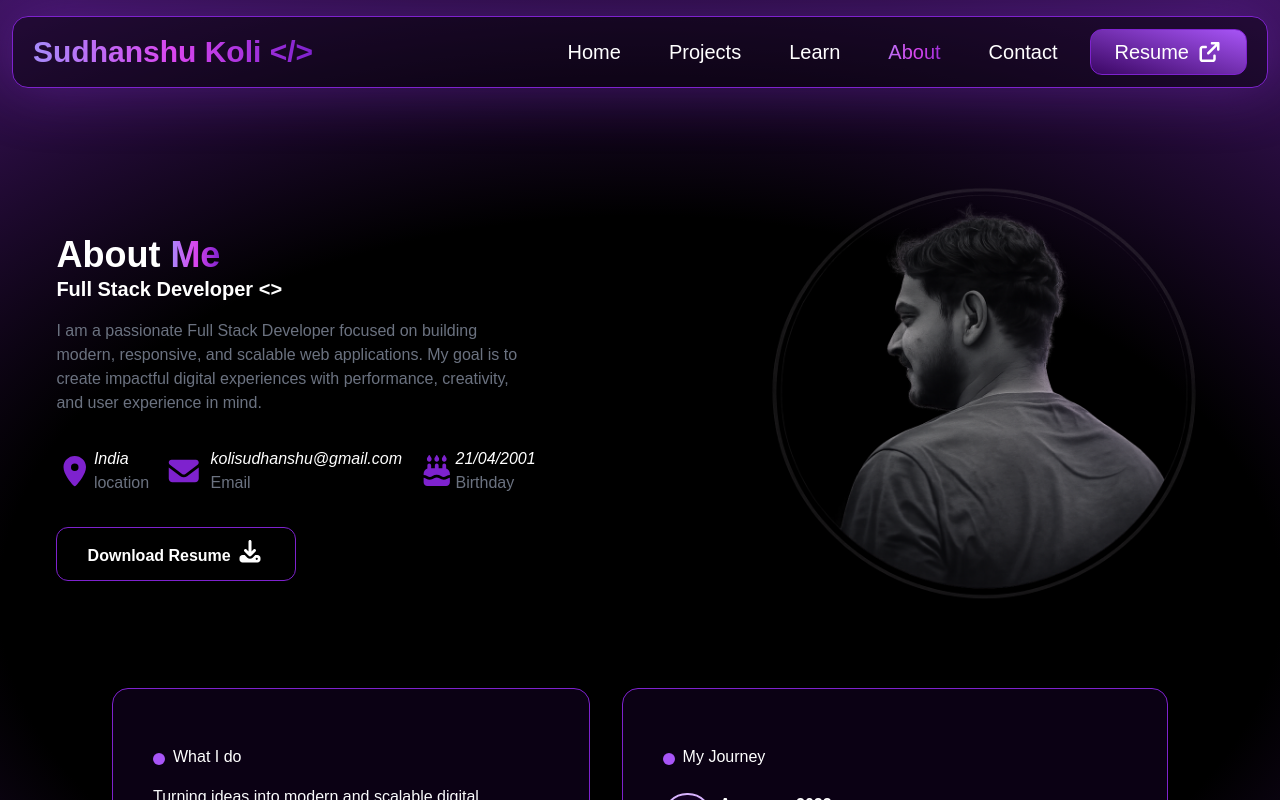
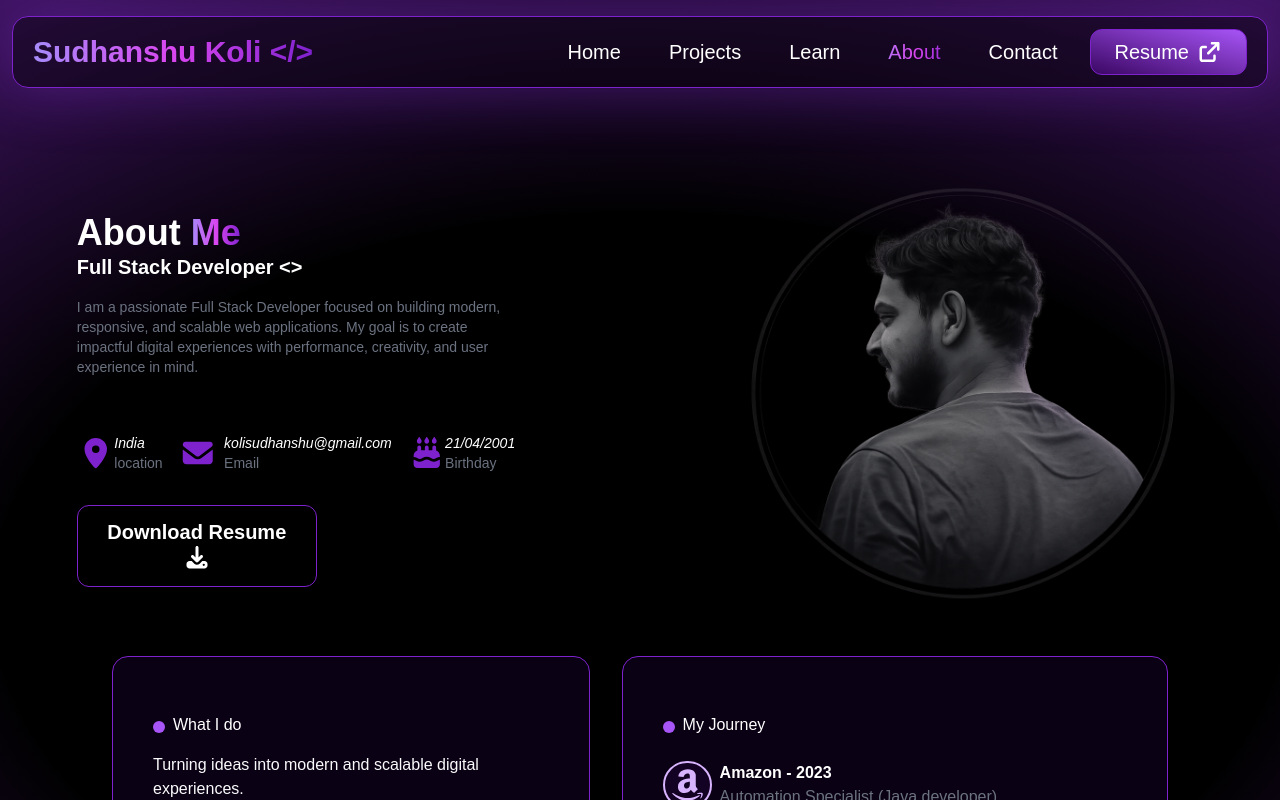
Before and after one commit to sudhanshukoli/Portfolio, a React (Create React App) app: page /about in a window 1280 px wide. Shown: the top 800 px of the page. Built offline with nearby package versions, Linux system fonts and the light colour scheme; a web font is replaced by a local one.

Commit message:
Made About page partial mob compatible

```diff
--- a/src/component/About/About.jsx
+++ b/src/component/About/About.jsx
@@ -8,7 +8,7 @@ import AboutSkills from "./AboutSkills";
 export default function About(){
 
     return(<>
-            <section className="flex flex-col items-center justify-center w-full h-full gap-10 pt-20 pb-20 overflow-hidden shadow-xl px-28">
+            <section className="flex flex-col items-center justify-center w-full h-full px-8 pt-10 overflow-hidden shadow-xl md:pb-20 md:pt-20 md:gap-2 md:px-28">
                 <AboutDesc />
 
                 <div className="flex justify-center w-full h-full gap-8 ">
--- a/src/component/About/AboutDesc.jsx
+++ b/src/component/About/AboutDesc.jsx
@@ -9,30 +9,37 @@ export default function AboutDesc(){
 
     return(<>
 
-        <section className="flex items-center justify-center gap-52">
+        <section className="flex flex-col items-center justify-center w-full md:flex-row md:gap-52">
             <div className="w-full">
-                <h1 className="mb-4 text-4xl font-bold text-left text-white font-railway">About <b className="text-transparent bg-gradient-to-r from-violet-400 via-fuchsia-500 to-purple-700 bg-clip-text">Me</b><p className="text-xl font-semibold text-white">{`${aboutData.subtitle} <>`}</p></h1>
+                <div className="flex items-center">
+                    <div>
+                        <h1 className="text-xl font-bold text-left text-white md:mb-4 md:text-4xl font-railway">About <b className="text-transparent bg-gradient-to-r from-violet-400 via-fuchsia-500 to-purple-700 bg-clip-text">Me</b><p className="text-xs font-semibold text-white md:text-xl">{`${aboutData.subtitle} <>`}</p></h1>
+                        <p className="md:mb-6 text-[8px] text-left text-gray-500 md:text-sm">{aboutData.description}</p>
+                    </div>
 
-                <p className="mb-6 text-left text-gray-500">{aboutData.description}</p>
+                    <motion.img initial={{ opacity: 0, scale: 1.2 }} animate={{opacity: 1, scale:1}} className="md:hidden w-[10rem]" src={aboutMeMyPng} alt="" />
+                </div>
 
-                <section className="w-full my-8 text-gray-500">
-                    <div className="flex gap-4">
+
+
+                <section className="w-full mb-4 text-gray-500 md:my-8">
+                    <div className="flex gap-2 md:gap-4">
                         <div className="flex">
-                            <FontAwesomeIcon icon={faLocationDot} className="self-center text-3xl text-purple-700" /> <h1 className="text-left"> <i className="text-white">India</i><br /> location </h1>
+                            <FontAwesomeIcon icon={faLocationDot} className="self-center text-[18px] text-purple-700 md:text-3xl" /> <h1 className="text-[10px] text-left md:text-sm"> <i className="text-white">India</i><br /> location </h1>
                         </div>
                         <div className="flex">
-                            <FontAwesomeIcon icon={faEnvelope} className="self-center pr-2 text-3xl text-purple-700" /> <h1 className="text-left"> <i className="text-white">kolisudhanshu@gmail.com</i><br /> Email </h1>
+                            <FontAwesomeIcon icon={faEnvelope} className="self-center pr-2 text-[18px] text-purple-700 md:text-3xl" /> <h1 className="text-[10px] text-left md:text-sm"> <i className="text-white">kolisudhanshu@gmail.com</i><br /> Email </h1>
                         </div>
                         <div className="flex">
-                            <FontAwesomeIcon icon={faCakeCandles} className="self-center text-3xl text-purple-700" /> <h1 className="text-left"> <i className="text-white">21/04/2001</i><br /> Birthday </h1>
+                            <FontAwesomeIcon icon={faCakeCandles} className="self-center text-[18px] text-purple-700 md:text-3xl" /> <h1 className="text-[10px] text-left md:text-sm"> <i className="text-white">21/04/2001</i><br /> Birthday </h1>
                         </div>
                     </div>
                 </section>
-                <div className="text-left">
+                <div className="mb-4 text-left">
                     <ResumeButton />
                 </div>
             </div>
-            <motion.img initial={{ opacity: 0, scale: 1.2 }} animate={{opacity: 1, scale:1}} className="w-[30rem]" src={aboutMeMyPng} alt="" />
+            <motion.img initial={{ opacity: 0, scale: 1.2 }} animate={{opacity: 1, scale:1}} className="md:block hidden w-[30rem]" src={aboutMeMyPng} alt="" />
         </section>
 
     </>)
--- a/src/component/buttons/ResumeButton.jsx
+++ b/src/component/buttons/ResumeButton.jsx
@@ -4,7 +4,7 @@ import { FontAwesomeIcon } from '@fortawesome/react-fontawesome';
 export default function ResumeButton(){
 
     return(<>
-        <button onClick={() => window.open("/pdfs/sudhanshu.pdf")} className="self-end p-3 font-semibold text-white w-[15rem] bg-transparent border border-purple-700 from-purple-950 to-purple-500 hover:bg-gradient-to-tr font-railway rounded-xl">Download Resume <FontAwesomeIcon className="text-2xl" icon={faDownload} /></button>
+        <button onClick={() => window.open("/pdfs/sudhanshu.pdf")} className="self-end md:p-3 p-2 font-semibold text-white md:w-[15rem] w-[8rem] bg-transparent border border-purple-700 from-purple-950 to-purple-500 hover:bg-gradient-to-tr font-railway rounded-xl text-[10px] md:text-xl">Download Resume <FontAwesomeIcon className="md:text-2xl" icon={faDownload} /></button>
     </>)
 
 }
```
